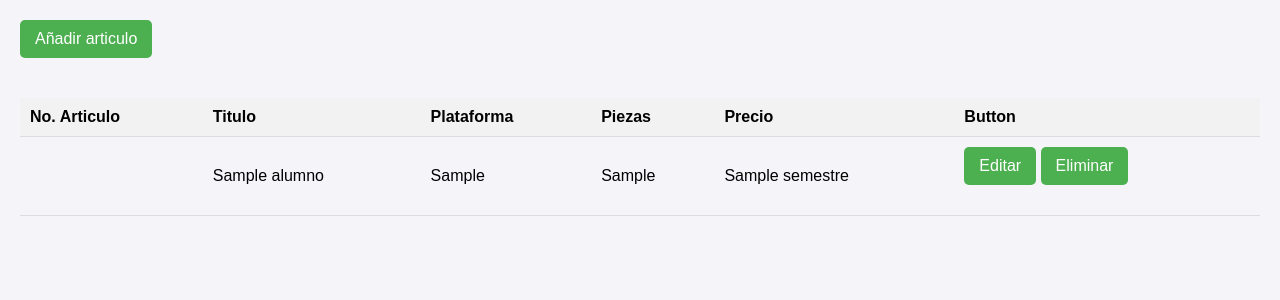
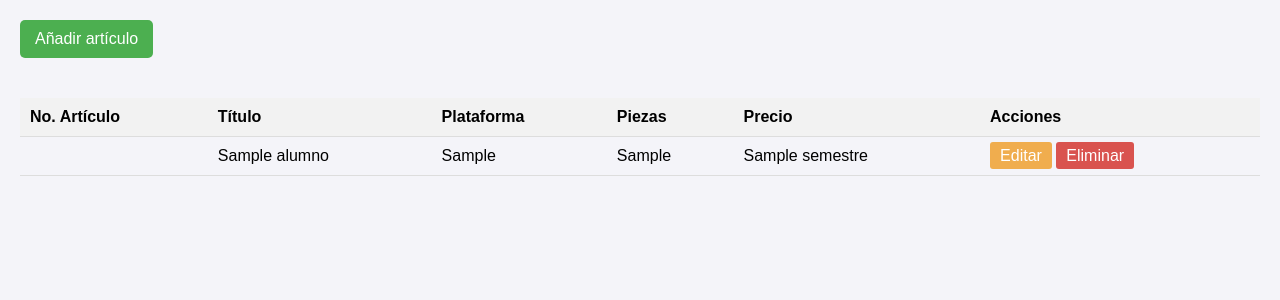
Before and after one commit to Barrrey7u7/inventario_crud, a Flask app: template templates/index.html in a window 1280 px wide. Shown: the part 100-400 px from the top of the page. Run offline with Flask 3, Linux system fonts and the light colour scheme; the template is opened without the code that fills it: most values are stand-ins (such as "Sample title", 1, 10 or a date in 2020); parts of the project's set-up code (start-up, migrations or seed data) failed here and were passed over.

Commit message:
actualizacion final

```diff
--- a/templates/index.html
+++ b/templates/index.html
@@ -54,11 +54,13 @@
             background-color: #f2f2f2;
         }
         .action-btn {
-            background-color: #f0ad4e;
             color: white;
             padding: 5px 10px;
             border-radius: 3px;
             text-decoration: none;
+        }
+        .edit-btn {
+            background-color: #f0ad4e;
         }
         .delete-btn {
             background-color: #d9534f;
@@ -67,26 +69,25 @@
 </head>
 <body>
     <header>
-
-        <i class="fas fa-trophy icon"></i> <!-- Trofeo -->
+        <i class="fas fa-trophy icon"></i>
         <i class="fas fa-gamepad icon"></i>
         <h1>Gestión de Stock</h1>
-        <i class="fas fa-trophy icon"></i> <!-- Trofeo -->
+        <i class="fas fa-trophy icon"></i>
         <i class="fas fa-gamepad icon"></i>
+    </header>
 
-    </header>
     <div class="container">
-        <a href="{{ url_for('create_estudiante') }}" class="btn btn-success mb-3">Añadir articulo</a>
+        <a href="{{ url_for('create_estudiante') }}" class="btn">Añadir artículo</a>
 
         <table>
             <thead>
                 <tr>
-                    <th>No. Articulo</th>
-                    <th>Titulo</th>
+                    <th>No. Artículo</th>
+                    <th>Título</th>
                     <th>Plataforma</th>
                     <th>Piezas</th>
                     <th>Precio</th>
-                    <th>Button</th>
+                    <th>Acciones</th>
                 </tr>
             </thead>
             <tbody>
@@ -98,8 +99,8 @@
                     <td>{{ alumno.ap_materno }}</td>
                     <td>{{ alumno.semestre }}</td>
                     <td>
-                        <a href="{{ url_for('update_estudiante', no_control=estudiante.no_control) }}" class="btn btn-warning">Editar</a>
-                        <a href="{{ url_for('delete_estudiante', no_control=estudiante.no_control) }}" class="btn btn-danger">Eliminar</a>
+                        <a href="{{ url_for('update_estudiante', no_control=alumno.no_control) }}" class="action-btn edit-btn">Editar</a>
+                        <a href="{{ url_for('delete_estudiante', no_control=alumno.no_control) }}" class="action-btn delete-btn">Eliminar</a>
 
                     </td>
                 </tr>
```
